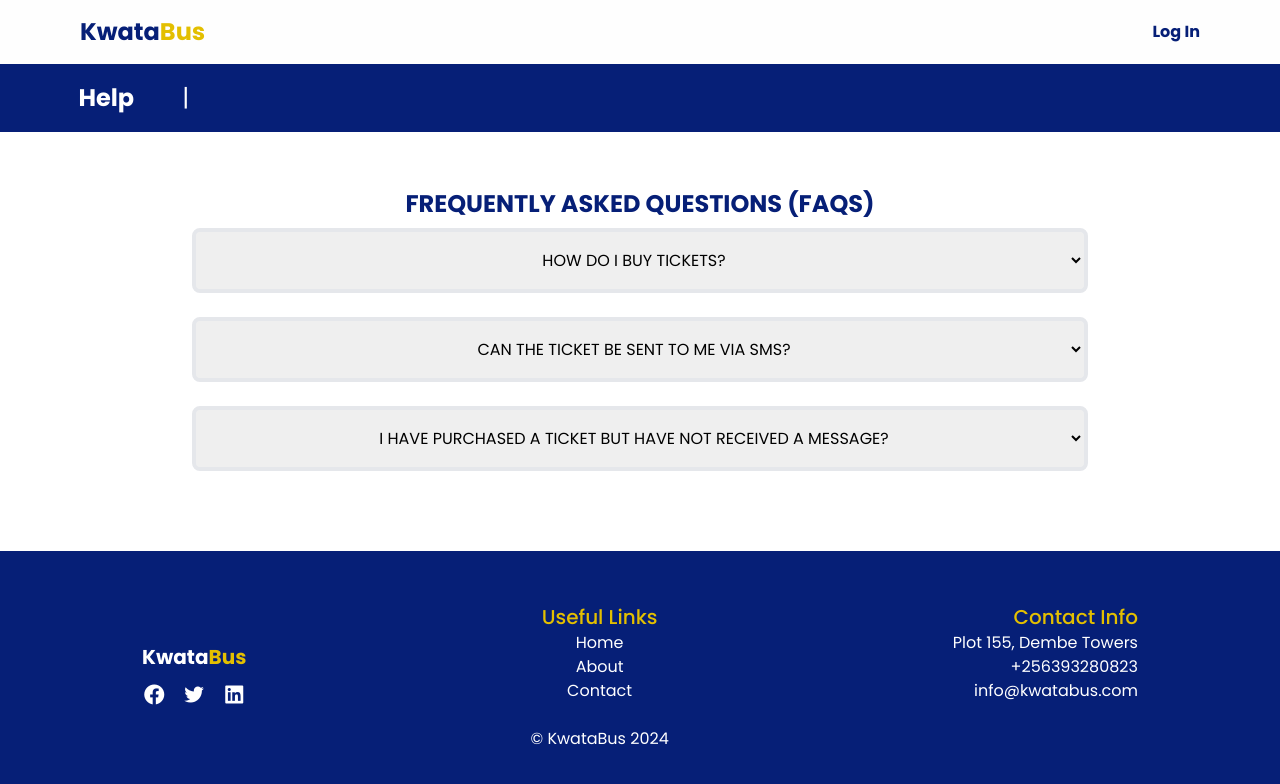
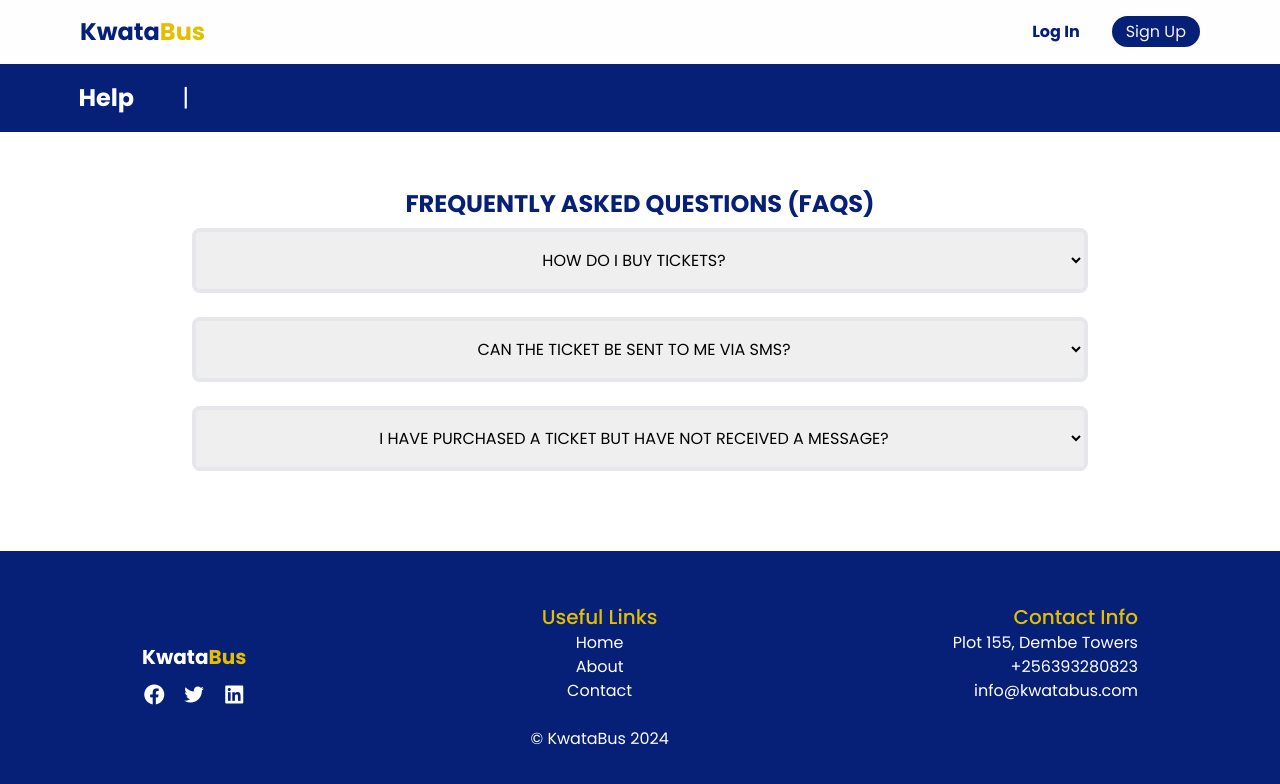
Before and after one commit to Patrickodida/KwataBus-App, a React (Vite) app: page /Help in a window 1280 px wide. Shown: the top 784 px of the page. Built offline with nearby package versions, Linux system fonts and the light colour scheme.

Commit message:
Add Username and log out links on the help page

```diff
--- a/src/pages/Help.jsx
+++ b/src/pages/Help.jsx
@@ -1,11 +1,31 @@
-import React, {useState} from "react";
-import { Link } from "react-router-dom";
+import React, {useState, useEffect} from "react";
+import { Link, useNavigate } from "react-router-dom";
 import Footer from "../components/Footer";
+import { userData, storeUser } from "../UserHelper";
 
 
 
 function Help() {
     const [selectedValue, setselectedValue] = useState("");
+    const [isLoggedIn, setIsLoggedIn] = useState(false);
+    const [username, setUsername] = useState("");
+    const navigate = useNavigate();
+
+    useEffect(() => {
+    const user = userData();
+    if (user && user.username) {
+      setIsLoggedIn(true);
+      setUsername(user.username);
+    }
+  }, []);
+
+  const handleLogout = () => {
+    localStorage.removeItem("user");
+    storeUser({});
+    setIsLoggedIn(false);
+    setUsername("");
+    navigate("/login");
+  };
 
     const handleChange = (e) => {
         setselectedValue(e.target.value)
@@ -14,17 +34,51 @@ function Help() {
         <div>
             <div className="nav-section bg-[#fefefe]">
                 <div className="flex justify-between p-4 m-auto items-center  font-bold  text-[#061f77] w-[90%] m-auto">
-                <Link href="/" className="site-title font-bold text-2xl ">
+                <Link to="/" className="site-title font-bold text-2xl ">
                     Kwata<span style={{ color: "#e3bf00" }}>Bus</span>
                 </Link>
-
-                <Link
+                {isLoggedIn ? (
+                    <ul className="flex">
+                        <li className="">
+                    <span>
+                      <i className="bx bx-user pr-2 font-bold"></i>
+                    </span>
+                    <span className="nav-links">{username}</span>
+                  </li>
+                  <li>
+                    <Link
+                      to="/"
+                      onClick={handleLogout}
+                      className="button-link rounded-2xl ml-8 font-normal"
+                    >
+                      Logout
+                    </Link>
+                  </li>
+                    </ul>
+                ) : (
+                    <ul className="flex">
+                        <li>
+                            <Link
                     className="nav-links "
                     to="/login"
                     style={{ whiteSpace: "nowrap" }}
                 >
                     Log In
                 </Link>
+                        </li>
+                        <li>
+                            <Link
+                    className="nav-links button-link rounded-2xl ml-8 font-normal "
+                    to="/login"
+                    style={{ whiteSpace: "nowrap" }}
+                >
+                    Sign Up
+                </Link>
+                        </li>
+                    </ul>
+                )
+                }
+
             </div>
             <div className="header p-4  w-full bg-[#061f77] ">
                 <div className="w-[90%] m-auto">
```
